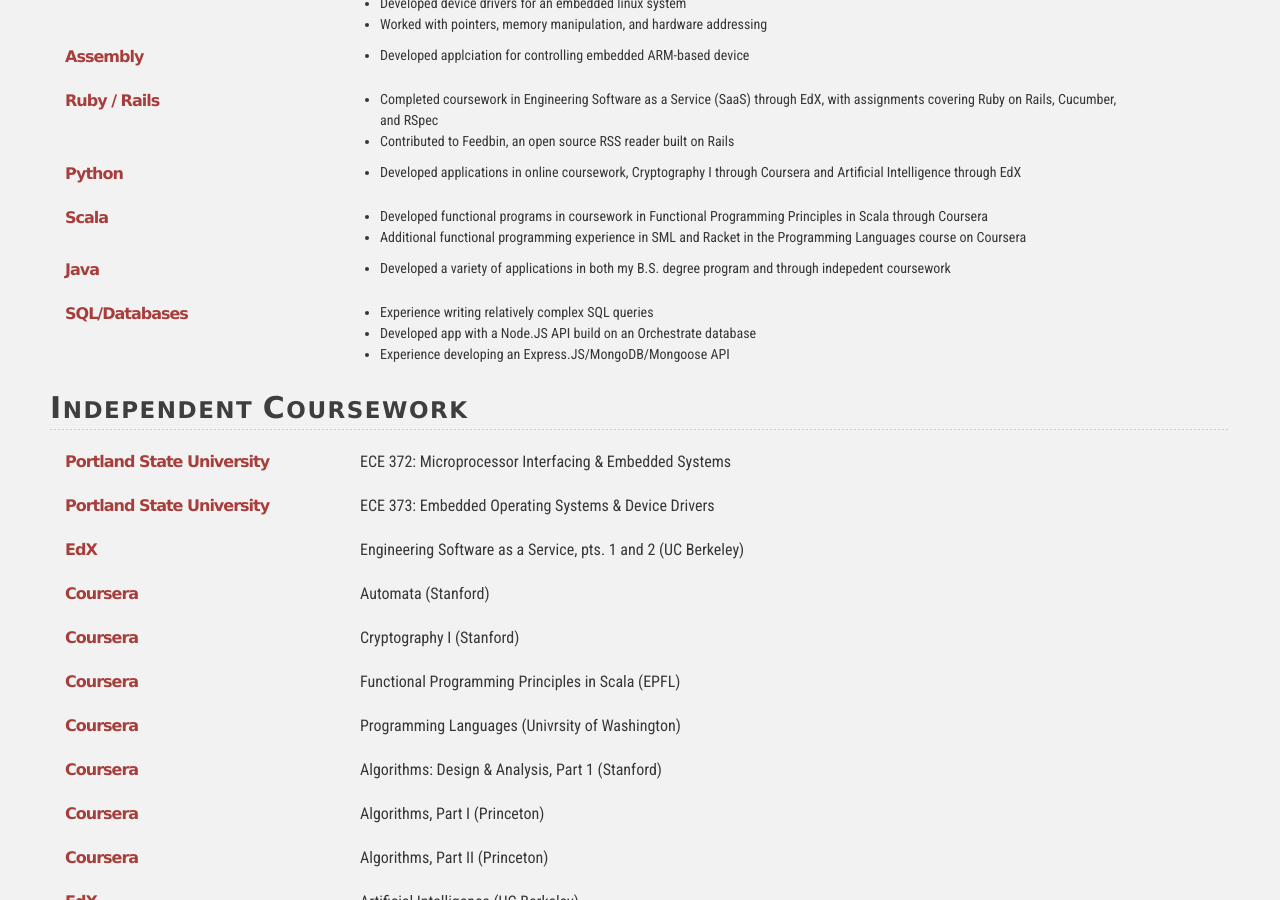
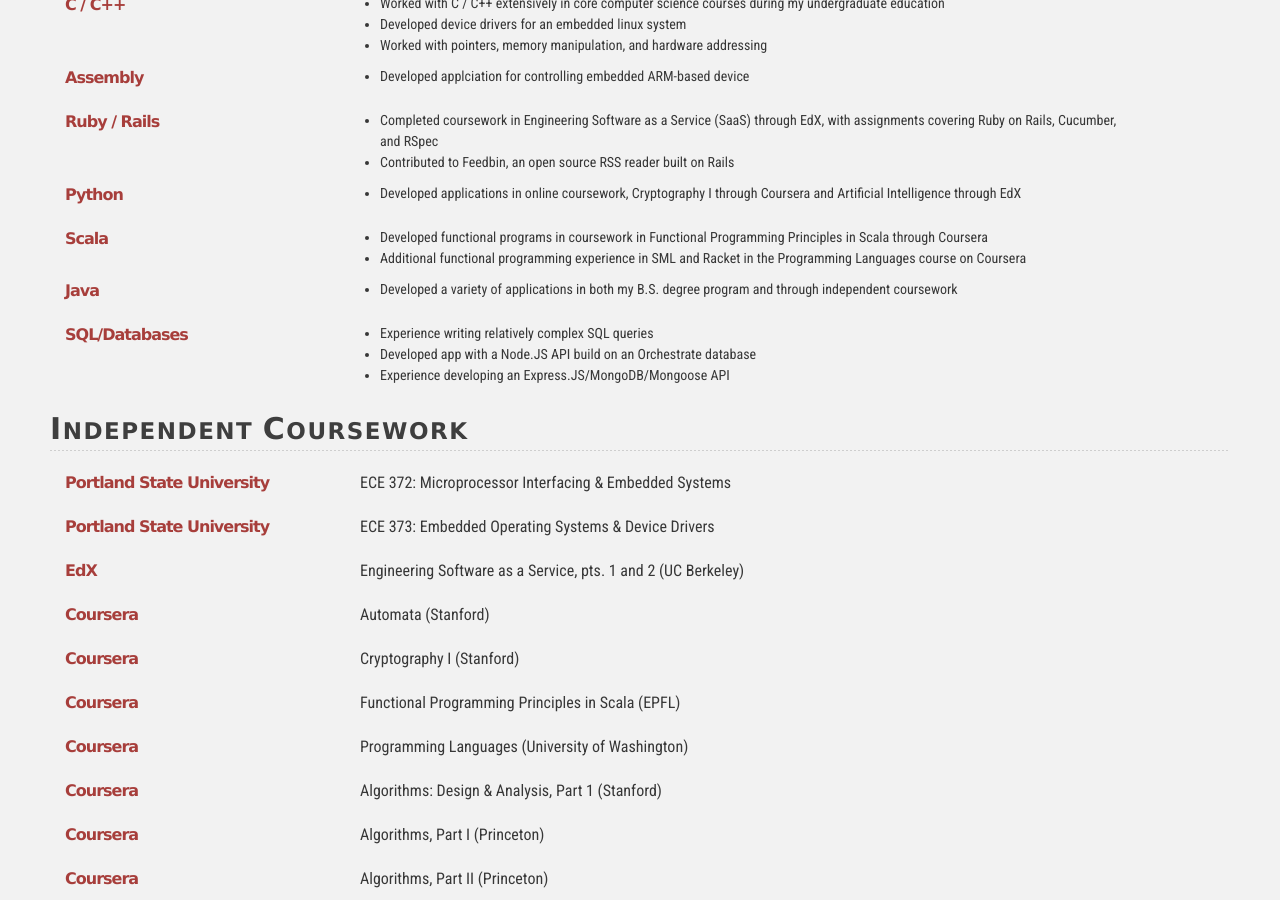
Before and after one commit to clebens/clebens.github.io, a Jekyll site: the page built from resume/index.html, in a window 1280 px wide and 900 px high, scrolled down 1104 px. Built offline with Jekyll 4.4.1, drawn with Linux system fonts in a browser that asks for light colours; some of the changed text lies outside the part shown.

Commit message:
Fixed some typographical errors

```diff
--- a/_data/courses.yml
+++ b/_data/courses.yml
@@ -16,7 +16,7 @@
 -   name: "Coursera"
     details: "Functional Programming Principles in Scala (EPFL)"
 -   name: "Coursera"
-    details: "Programming Languages (Univrsity of Washington)"
+    details: "Programming Languages (University of Washington)"
 
 -   name: "Coursera"
     details: "Algorithms: Design & Analysis, Part 1 (Stanford)"
--- a/_data/languages.yml
+++ b/_data/languages.yml
@@ -21,7 +21,7 @@
     details: ["Developed functional programs in coursework in Functional Programming Principles in Scala through Coursera", "Additional functional programming experience in SML and Racket in the Programming Languages course on Coursera"]
 
 -   name: "Java"
-    details: ["Developed a variety of applications in both my B.S. degree program and through indepedent coursework"]
+    details: ["Developed a variety of applications in both my B.S. degree program and through independent coursework"]
 
 -   name: "SQL/Databases"
     details: ["Experience writing relatively complex SQL queries",
```
Also changed, not shown: _data/education.yml (+3 -4 lines), _data/jobs.yml (+5 -4 lines), resume/for_python.html (added, +36 -0 lines), 5 other files.
